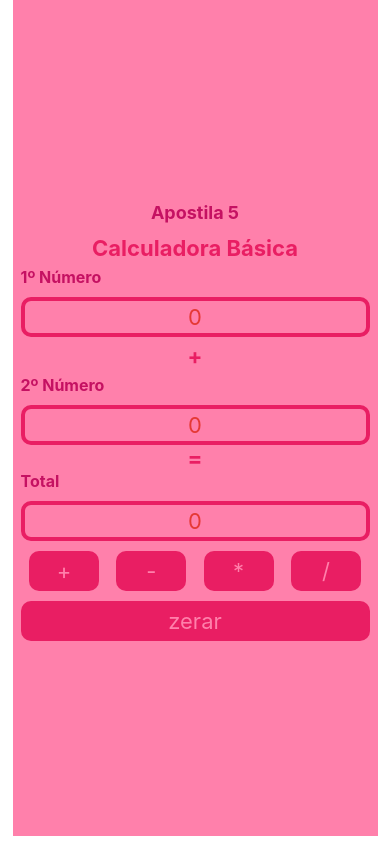
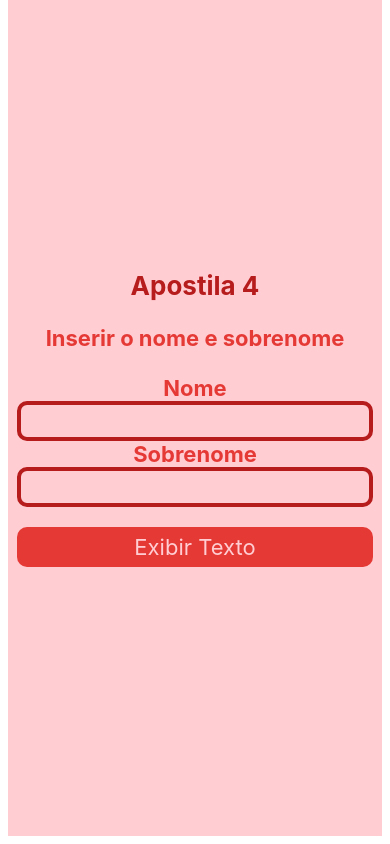
Before and after one commit to YudiNamaizawa/aula_react_native, a React Native app: screen / in a window 390 px wide. Built offline with nearby package versions, Linux system fonts and the light colour scheme.

Commit message:
aula 12-06

```diff
--- a/App.js
+++ b/App.js
@@ -7,13 +7,14 @@
 import Apostila_003 from './components/apostila_003';
 import Apostila_004 from './components/apostila_004';
 import Apostila_005 from './components/apostila_005';
+import Apostila_006 from './components/apostila_006';
 
 const corApp = '#fff';
 
 export default function App() {
   return (
     <View style={styles.container}>
-      <Apostila_005/>
+      <Apostila_004/>
       <StatusBar style={corApp === '#000' ? 'light' : 'dark'} />
     </View>
   );
--- a/components/apostila_004/index.js
+++ b/components/apostila_004/index.js
@@ -5,8 +5,15 @@
 
 function Index() {
 
-    const [valorEntrada, setValorEntrada] = useState('');
-    const [mensagem, setMensagem] = useState('Mensagem');
+    const [valorNome, setValorNome] = useState('');
+    const [valorSobrenome, setValorSobrenome] = useState('');
+    const [mensagem, setMensagem] = useState('Inserir o nome e sobrenome');
+
+    function Nome(){
+        setMensagem(valorNome +" " + valorSobrenome)
+        setValorNome('')
+        setValorSobrenome('')
+    }
 
     return(
         <View style={styles.container}>
@@ -14,22 +21,27 @@
 
             <Text style={styles.txtSaida}>{mensagem}</Text>
 
+            <Text style={styles.txtView}>Nome</Text>
             <TextInput
                 style={styles.txtEntrada}
-                onChangeText={(saida) => setValorEntrada(saida)}
-                value={valorEntrada}
+                onChangeText={(saida) => setValorNome(saida)}
+                value={valorNome}
+            />
+            <Text style={styles.txtView}>Sobrenome</Text>
+            <TextInput
+                style={styles.txtEntrada}
+                onChangeText={(saida) => setValorSobrenome(saida)}
+                value={valorSobrenome}
             />
 
             <TouchableOpacity
                 style={styles.button}
                 onPress={() => {
-                    setMensagem(valorEntrada)
-                    setValorEntrada('')
+                    Nome()
                 }}
             >
-                <Text style={styles.textButton}>Exibir Mensagem</Text>
+                <Text style={styles.textButton}>Exibir Texto</Text>
             </TouchableOpacity>
-
         </View>
     );
 }
--- a/components/apostila_004/styles.js
+++ b/components/apostila_004/styles.js
@@ -28,7 +28,7 @@
         height: 40,
         color: '#E53935',
         borderRadius: 10,
-        width: '70%',
+        width: '95%',
     },
     button: {
         backgroundColor: '#E53935',
@@ -36,13 +36,19 @@
         justifyContent: 'center',
         borderRadius: 10,
         marginTop: 20,
-        width: '70%',
+        width: '95%',
     },
     textButton: {
         fontSize: 22,
         color: '#FFCDD2',
         textAlign: 'center',
     },
+    txtView: {
+        fontSize: 22,
+        fontWeight: 'bold',
+        textAlign: 'left',
+        color: '#E53935',
+    },
 })
 
 export default styles;
--- a/components/apostila_005/index.js
+++ b/components/apostila_005/index.js
@@ -86,7 +86,7 @@
             </View>
 
             <TouchableOpacity style={styles.zero} onPress={() => Zerar()}>
-                <Text style={styles.textButton}> zerar </Text>
+                <Text style={styles.textButton}> Zerar </Text>
             </TouchableOpacity>
 
         </View>
--- /dev/null
+++ b/components/apostila_006/index.js
@@ -0,0 +1,60 @@
+import React, {useState} from 'react';
+import {View, Text, TextInput, TouchableOpacity} from 'react-native';
+
+import styles from './styles';
+
+function Index() {
+
+  const [massa, setMassa] = useState(0);
+  const [altura, setAltura] = useState(0);
+  const [resultado, setResultado] = useState(0);
+  const [grau, setGrau] = useState('');
+
+  function Calcular(){
+    const valor = massa/ (altura * altura);
+    setResultado(valor);
+
+    if (valor < 18.5){
+        setGrau("Abaixo do Peso");
+    } else if(valor >= 18.5 && valor <= 24.9){
+        setGrau("Peso Normal");
+    } else if(valor >= 25 && valor <= 29.9){
+        setGrau("Sobrepeso");
+    } else if(valor >= 30 && valor  <= 34.9){
+        setGrau("Obesidade Grau 1");
+    } else if(valor >= 35 && valor  <= 39.9){
+        setGrau("Obesidade Grau 2");
+    } else if (valor > 40){
+        setGrau("Obesidade Grau 3");
+    }
+  }
+
+    return(
+        <View style={styles.container}>
+            <Text style={styles.paragraph}>Apostila 6</Text>
+            <View style={styles.entradaImc} >
+                <TextInput
+                placeholder='Massa'
+                placeholderTextColor='lightgray'
+                keyboardType='numeric'
+                style={styles.input}
+                onChangeText={(entrada) => setMassa(entrada)}
+                />
+                <TextInput
+                placeholder='Altura'
+                placeholderTextColor='lightgray'
+                keyboardType='numeric'
+                style={styles.input}
+                onChangeText={(entrada) => setAltura(parseFloat(entrada.replace(',','.')))}
+                />
+            </View>
+            <TouchableOpacity style={styles.button} onPress={() => Calcular()}>
+                <Text style={styles.buttonText}>Calcular</Text>
+            </TouchableOpacity>
+            <Text style={styles.resultados}>{resultado.toFixed(2)}</Text>
+            <Text style={styles.resultadosImc}>{grau}</Text>
+        </View>
+    );
+}
+
+export default Index;
--- /dev/null
+++ b/components/apostila_006/styles.js
@@ -0,0 +1,54 @@
+import { StyleSheet } from 'react-native';
+
+const styles = StyleSheet.create({
+    container: {
+      flex: 1,
+      justifyContent: 'center',
+      backgroundColor: '#EEE',
+      padding: 8,
+    },
+    paragraph: {
+      margin: 6,
+      fontSize: 18,
+      fontWeight: 'bold',
+      textAlign: 'center',
+      color: '#AAA',
+    },
+    entradaImc: {
+      flex: 1,
+      flexDirection: 'row',
+    },
+    input: {
+      height: 80,
+      textAlign: 'center',
+      width: '50%',
+      fontSize: 50,
+      marginTop: 24,
+      color: 'lightgray',
+    },
+    button: {
+      backgroundColor: '#89FFA5',
+    },
+    buttonText: {
+      alignSelf: 'center',
+      padding: 30,
+      fontSize: 25,
+      color: '#6DC4A4',
+      fontWeight: 'bold',
+    },
+    resultados: {
+      alignSelf: 'center',
+      color: 'lightgray',
+      fontSize: 65,
+      padding: 15,
+    },
+    resultadosImc: {
+        alignSelf: 'center',
+        color: 'lightgray',
+        fontSize: 40,
+        padding: 15,
+
+    }
+  });
+
+  export default styles;
```
